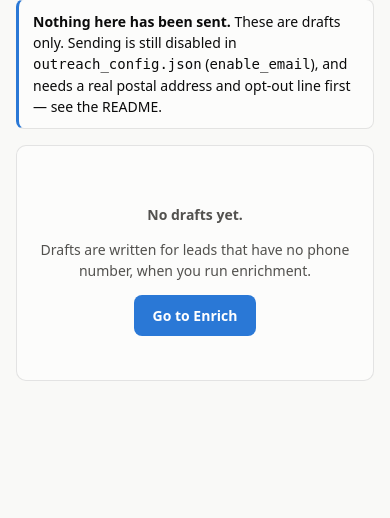
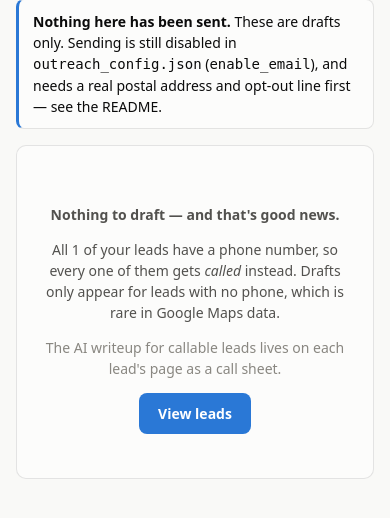
Before and after one commit to saideep9835/techbros-lead-scraper, a Flask app: page /drafts in a window 390 px wide. Shown: the part 262-780 px from the top of the page. Run offline with Flask 3, Linux system fonts and the light colour scheme; the visitor is signed in with stand-in values (Sample User, id 1); data comes from the database, SQL or seed files in the repository; data that the repository does not hold is empty.

Commit message:
Surface the Gemini output, and stop the run page reloading forever
The enrichment results had nowhere to be seen: summary, hooks and opener
were written to the database but no page displayed them. Adds a per-lead
call sheet at /leads/<id> showing the opener, what the business does, the
talking points, and the exact dynamic variables Retell will receive. The
leads table links to it and flags which leads have a call sheet ready.

Fixes the flicker on a finished run: the page reloaded 800ms after seeing
a non-running status, which on reload saw non-running again and reloaded
forever. It now only refreshes if it actually watched the run finish.

Also makes the empty Drafts page explain itself. Drafts only exist for
leads with no phone number, which is rare in Maps data, so an empty page
looked broken when it was correct.

Co-Authored-By: Claude Opus 5 <noreply@anthropic.com>

```diff
--- a/app.py
+++ b/app.py
@@ -29,7 +29,7 @@ from flask import (Flask, Response, abort, flash, redirect, render_template,
 load_dotenv()  # must run before anything reads os.environ below
 
 import db
-from enrich import check_budget, enrich_all
+from enrich import check_budget, enrich_all, retell_variables
 from prioritize_leads import score_and_pitch
 from scraper import (DATA_DIR, FIELDNAMES, MASTER_FILE, lead_keys,
                      normalize_item, run_apify_search)
@@ -426,7 +426,9 @@ def enrich_page():
 @app.route("/drafts")
 @login_required
 def drafts():
-    return render_template("drafts.html", drafts=db.list_drafts())
+    return render_template("drafts.html", drafts=db.list_drafts(),
+                           stats=db.enrichment_stats(),
+                           no_phone=db.count_leads_without_phone())
 
 
 @app.route("/leads")
@@ -444,6 +446,22 @@ def leads():
         cities=db.distinct_values("city_searched"),
         categories=db.distinct_values("category_searched"),
     )
+
+
+@app.route("/leads/<int:lead_id>")
+@login_required
+def lead_detail(lead_id):
+    lead = db.get_lead(lead_id)
+    if not lead:
+        abort(404)
+    hooks = []
+    if lead["ai_hooks"]:
+        try:
+            hooks = json.loads(lead["ai_hooks"])
+        except json.JSONDecodeError:
+            hooks = []
+    return render_template("lead.html", lead=lead, hooks=hooks,
+                           variables=retell_variables(dict(lead)))
 
 
 @app.route("/leads.csv")
--- /dev/null
+++ b/data/leads_master.csv
@@ -0,0 +1,2 @@
+date_found,business_name,category_searched,city_searched,phone,address,website,rating,review_count,lead_priority,google_maps_url
+2026-09-16,Taste of Texas,restaurant,TX,(713) 932-6901,"10505 Katy Fwy, Houston, TX 77024",http://www.tasteoftexas.com/,4.7,11090,Medium,https://www.google.com/maps/place/Taste+of+Texas/data=!4m7!3m6!1s0x8640c4b4045e4acf:0x4311785cb913d478!8m2!3d29.7828164!4d-95.5569012!16s%2Fg%2F1tmqglhh!19sChIJz0peBLTEQIYReNQTuVx4EUM?authuser=0&hl=en&g_ep=EgoyMDI2MDkxNC4wIJJjKgBIAVAD&rclk=1
--- /dev/null
+++ b/data/new_leads_2026-09-16.csv
@@ -0,0 +1,2 @@
+date_found,business_name,category_searched,city_searched,phone,address,website,rating,review_count,lead_priority,google_maps_url
+2026-09-16,Taste of Texas,restaurant,TX,(713) 932-6901,"10505 Katy Fwy, Houston, TX 77024",http://www.tasteoftexas.com/,4.7,11090,Medium,https://www.google.com/maps/place/Taste+of+Texas/data=!4m7!3m6!1s0x8640c4b4045e4acf:0x4311785cb913d478!8m2!3d29.7828164!4d-95.5569012!16s%2Fg%2F1tmqglhh!19sChIJz0peBLTEQIYReNQTuVx4EUM?authuser=0&hl=en&g_ep=EgoyMDI2MDkxNC4wIJJjKgBIAVAD&rclk=1
--- /dev/null
+++ b/data/new_leads_prioritized_2026-09-16.csv
@@ -0,0 +1,2 @@
+date_found,business_name,category_searched,city_searched,phone,address,website,rating,review_count,lead_priority,google_maps_url,priority_score,pitch_gap,recommended_pitch
+2026-09-16,Taste of Texas,restaurant,TX,(713) 932-6901,"10505 Katy Fwy, Houston, TX 77024",http://www.tasteoftexas.com/,4.7,11090,Medium,https://www.google.com/maps/place/Taste+of+Texas/data=!4m7!3m6!1s0x8640c4b4045e4acf:0x4311785cb913d478!8m2!3d29.7828164!4d-95.5569012!16s%2Fg%2F1tmqglhh!19sChIJz0peBLTEQIYReNQTuVx4EUM?authuser=0&hl=en&g_ep=EgoyMDI2MDkxNC4wIJJjKgBIAVAD&rclk=1,55,"already has a website, so the opening should focus on AI voice/chat agents instead",ai_services
--- a/db.py
+++ b/db.py
@@ -355,6 +355,11 @@ def iter_leads(search: str = "", city: str = "", category: str = "",
             yield from chunk
 
 
+def get_lead(lead_id: int):
+    with connect() as conn:
+        return conn.execute("SELECT * FROM leads WHERE id = ?", (lead_id,)).fetchone()
+
+
 def distinct_values(column: str) -> list:
     if column not in ("city_searched", "category_searched"):
         raise ValueError(f"not a filterable column: {column}")
@@ -435,6 +440,13 @@ def enrichment_stats() -> dict:
     return {k: row[k] or 0 for k in ("total", "enriched", "failed", "drafts")}
 
 
+def count_leads_without_phone() -> int:
+    with connect() as conn:
+        return conn.execute(
+            "SELECT COUNT(*) AS n FROM leads WHERE phone IS NULL OR phone = ''"
+        ).fetchone()["n"]
+
+
 def list_drafts(limit: int = 200) -> list:
     """Leads with no phone that got an email draft instead."""
     with connect() as conn:
--- a/static/style.css
+++ b/static/style.css
@@ -379,3 +379,23 @@ input:focus, textarea:focus, select:focus {
   gap: 16px;
   margin-top: 18px;
 }
+
+/* ---------- Call sheet ---------- */
+.call-sheet .opener {
+  margin: 6px 0 0;
+  padding: 14px 16px;
+  background: color-mix(in srgb, var(--series-1) 8%, var(--plane));
+  border-left: 3px solid var(--series-1);
+  border-radius: 0 8px 8px 0;
+  font-size: 16px;
+  line-height: 1.5;
+}
+.call-sheet .hooks { margin: 8px 0 0; padding-left: 20px; }
+.call-sheet .hooks li { margin-bottom: 8px; }
+.quoted {
+  padding: 12px 14px;
+  background: var(--plane);
+  border: 1px solid var(--border);
+  border-radius: 8px;
+  margin-top: 6px;
+}
--- a/templates/drafts.html
+++ b/templates/drafts.html
@@ -50,10 +50,28 @@
   {% endfor %}
 {% else %}
   <div class="card empty">
-    <p><strong>No drafts yet.</strong></p>
-    <p>Drafts are written for leads that have no phone number, when you run
-      enrichment.</p>
-    <a class="btn" href="{{ url_for('enrich_page') }}">Go to Enrich</a>
+    {% if stats.total == 0 %}
+      <p><strong>No leads yet.</strong></p>
+      <p>Run a search first, then enrich the results.</p>
+      <a class="btn" href="{{ url_for('search') }}">New Search</a>
+    {% elif no_phone == 0 %}
+      <p><strong>Nothing to draft — and that's good news.</strong></p>
+      <p>All {{ stats.total }} of your leads have a phone number, so every one
+        of them gets <em>called</em> instead. Drafts only appear for leads with
+        no phone, which is rare in Google Maps data.</p>
+      <p class="muted">The AI writeup for callable leads lives on each lead's
+        page as a call sheet.</p>
+      <a class="btn" href="{{ url_for('leads') }}">View leads</a>
+    {% elif stats.enriched == 0 %}
+      <p><strong>{{ no_phone }} lead(s) have no phone number.</strong></p>
+      <p>Run enrichment and they'll get email drafts here.</p>
+      <a class="btn" href="{{ url_for('enrich_page') }}">Go to Enrich</a>
+    {% else %}
+      <p><strong>No drafts yet.</strong></p>
+      <p>{{ no_phone }} lead(s) have no phone number but haven't been enriched
+        yet. Run enrichment to draft emails for them.</p>
+      <a class="btn" href="{{ url_for('enrich_page') }}">Go to Enrich</a>
+    {% endif %}
   </div>
 {% endif %}
 {% endblock %}
```
Also changed, not shown: templates/lead.html (added, +103 -0 lines), templates/leads.html (+16 -3 lines), templates/run.html (+10 -3 lines).
